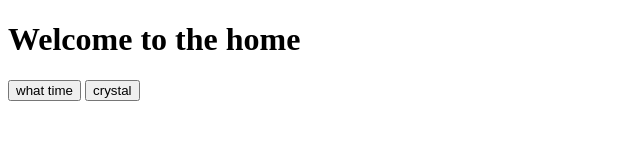
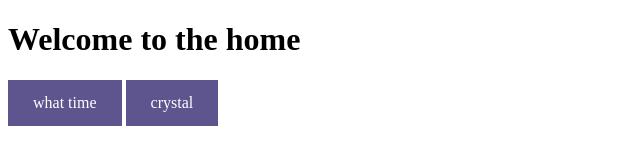
Before and after one commit to egg-o/egg-o.github.io, a plain HTML site: page index.html in a window 1280 px wide. Shown: the whole page, without its empty margins (0-640 px from the left). Drawn offline with Linux system fonts and the light colour scheme.

Commit message:
button linking fix

```diff
--- /dev/null
+++ b/homeStyle.css
@@ -0,0 +1,12 @@
+a:link, a:visited {
+    background-color: #5e548eff;
+    color: white;
+    padding: 14px 25px;
+    text-align: center;
+    text-decoration: none;
+    display: inline-block;
+  }
+
+  a:hover, a:active {
+    background-color: rgb(155, 147, 197);
+  }
--- a/index.html
+++ b/index.html
@@ -4,11 +4,12 @@
     <meta charset="UTF-8">
     <meta http-equiv="X-UA-Compatible" content="IE=edge">
     <meta name="viewport" content="width=device-width, initial-scale=1.0">
+    <link rel="stylesheet" href="homeStyle.css">
     <title>HOME</title>
 </head>
 <body>
     <h1>Welcome to the home</h1>
-    <button href="/watch/main.html">what time</button>
-    <button href="/crystal/crystal.html">crystal</button>
+    <a href="/watch/main.html">what time</a>
+    <a href="/crystal/crystal.html">crystal</a>
 </body>
 </html>
```
Also changed, not shown: crystal/crystal.html (+3 -3 lines).
